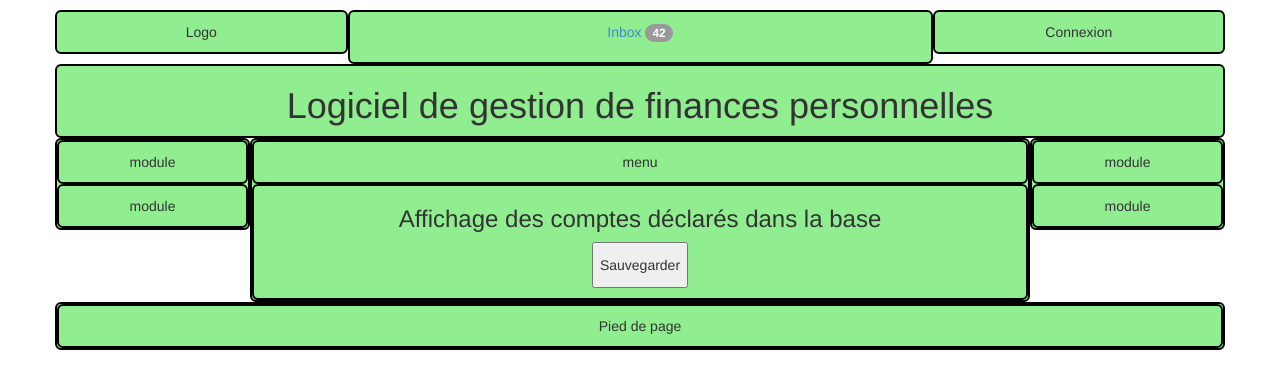
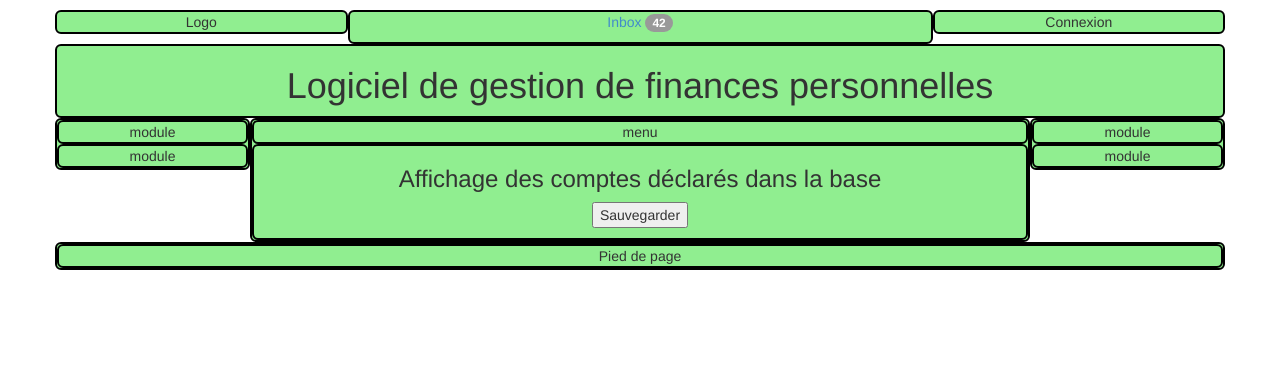
Before and after one commit to relaxmax68/autogestion.old, a PHP site: a page that uses vues/head.php in a window 1280 px wide. Shown: the top 389 px of the page. Run offline with PHP 8.4, Linux system fonts and the light colour scheme; data that the repository does not hold is empty; a stand-in replaces the project's code that opens the database connection.

Commit message:
amincissement des lignes

```diff
--- a/librairies/css/style.css
+++ b/librairies/css/style.css
@@ -5,6 +5,6 @@ body {
   background-color: lightgreen;
   border: 2px solid black;
   border-radius: 6px;
-  line-height: 40px;
+  line-height: 20px;
   text-align: center;
 }
```
